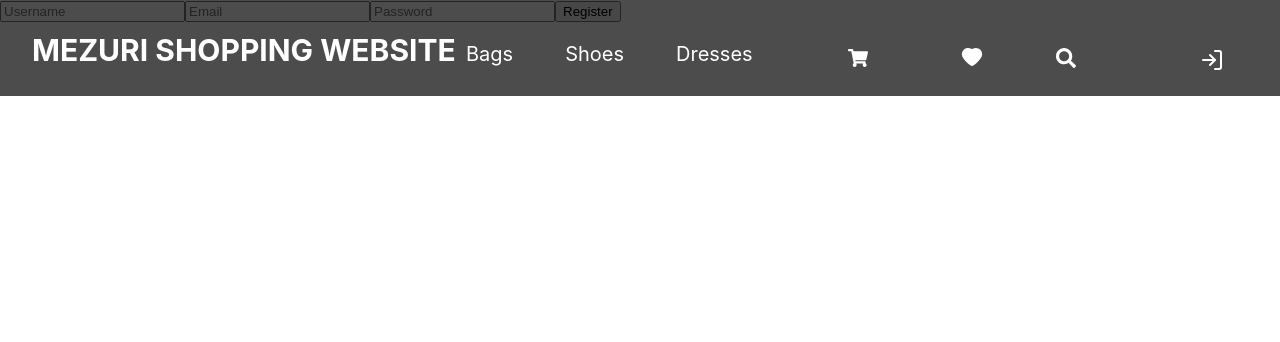
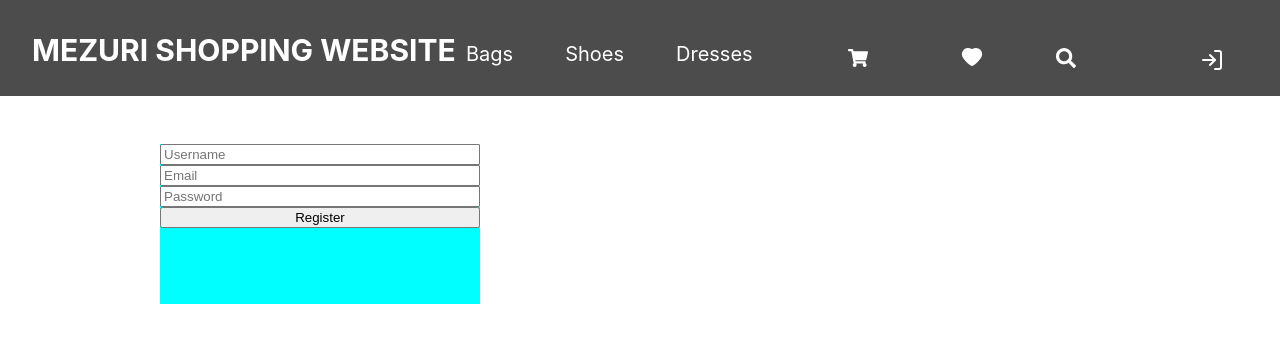
Before and after one commit to Mikee100/Mathubusiness, a React (Create React App) app in the folder mathubusiness/: page /login in a window 1280 px wide. Shown: the top 342 px of the page. Built offline with nearby package versions, Linux system fonts and the light colour scheme.

Commit message:
login creation

```diff
--- a/mathubusiness/src/pages/Login.js
+++ b/mathubusiness/src/pages/Login.js
@@ -1,6 +1,6 @@
 import React, { useState } from 'react';
+import "./login.css";
 import axios from 'axios';
-
 const Login = () => {
   const [formData, setFormData] = useState({
     username: '',
@@ -16,7 +16,7 @@ const Login = () => {
   const handleSubmit = async (e) => {
     e.preventDefault();
     try {
-      const response = await axios.post('http://your-java-backend-url/register', formData);
+      const response = await axios.post('https://your-java-backend-url/register', formData);
       console.log(response.data); // You can handle the response accordingly
     } catch (error) {
       console.error('Error:', error);
--- /dev/null
+++ b/mathubusiness/src/pages/login.css
@@ -0,0 +1,10 @@
+form{
+    position: absolute;
+    display: flex;
+    top:9rem;
+    left: 10rem;
+    width: 20rem;
+    background-color: aqua;
+    height: 10rem;
+    flex-direction: column;
+}
--- a/package.json
+++ b/package.json
@@ -1,5 +1,10 @@
 {
   "dependencies": {
+    "axios": "^1.6.0",
+    "cors": "^2.8.5",
+    "express": "^4.18.2",
+    "mysql": "^2.18.1",
+    "nodemon": "^3.0.2",
     "react-icons": "^4.11.0",
     "react-router-dom": "^6.15.0",
     "react-use-cart": "^1.13.0"
```
Also changed, not shown: 1 other file (tests, documents, lock files or other folders).
